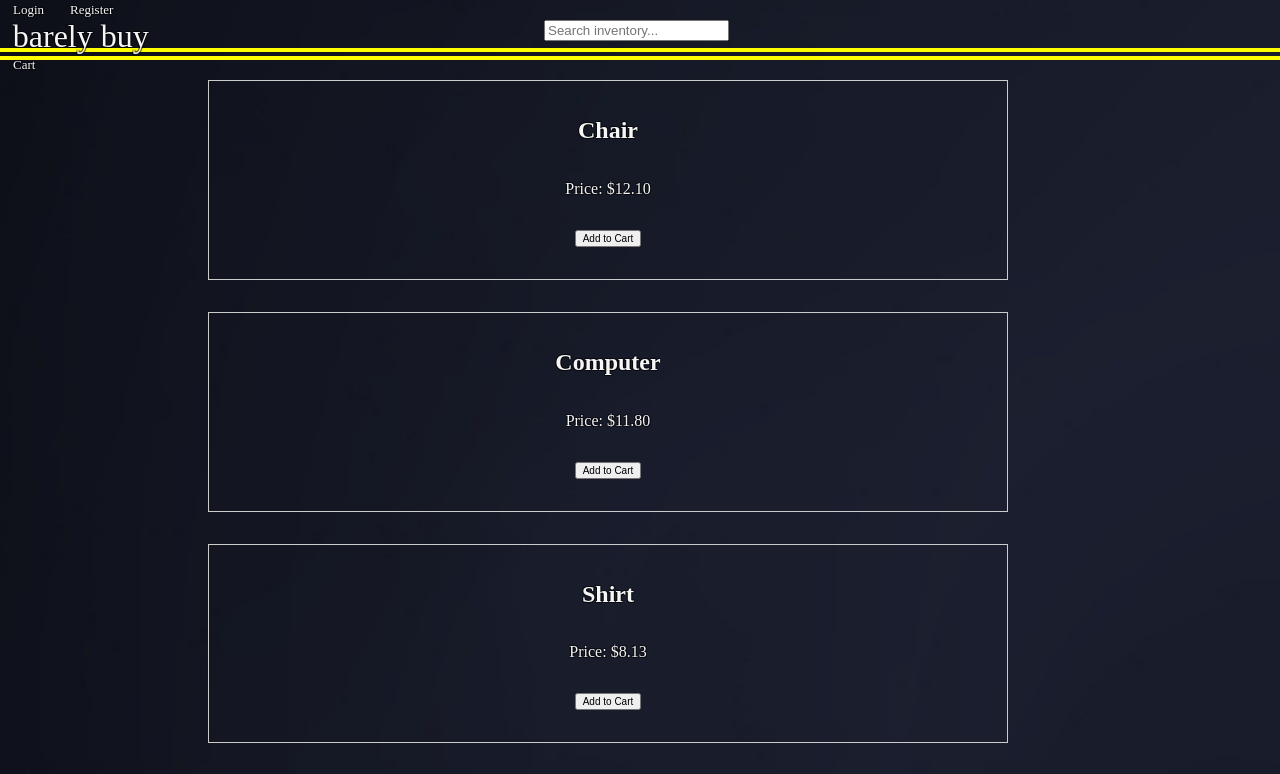
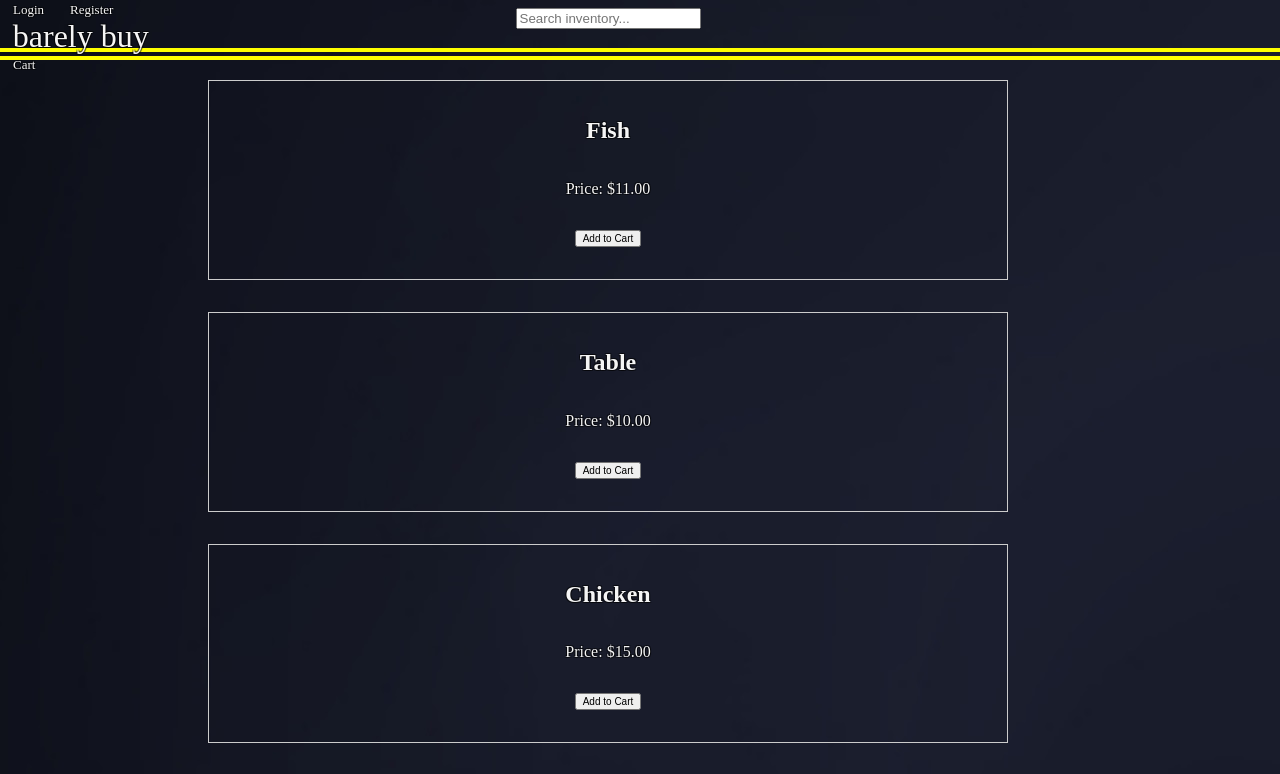
Before and after one commit to mathewlmcdowell/BarelyBuy, a React (Vite) app: page / in a window 1280 px wide. Shown: the top 774 px of the page. Built offline with nearby package versions, Linux system fonts and the light colour scheme.

Commit message:
faker no longer randomizes, search is functioning

```diff
--- a/src/client/Home.jsx
+++ b/src/client/Home.jsx
@@ -4,6 +4,7 @@ import SearchBar from "./components/SearchBar"
 import { useState } from "react"
 import ProductDetail from "./components/ProductDetail"
 import Card from "./components/Card"
+import {faker} from '@faker-js/faker'
 
 
 export default function Home() {
@@ -12,9 +13,24 @@ export default function Home() {
     const [searchText, setSearchText] = useState(''); // State for search text
     const data = [];
 
-    const handleProductClick = (product) => {
-        setSelectedProduct(product);
+    //faker
+    faker.seed(123); //set seed for constitent inventory.
+    const firstRandom = faker.number.int();
+    // Setting the seed again resets the sequence.
+    faker.seed(123);
+    const secondRandom = faker.number.int();
+    console.log(firstRandom === secondRandom); //console logs 'True' if seed is indeed working.
+
+    for(let i = 0; i < 100; i++) {
+      let fakee = {
+        id: i,
+        product_name: faker.commerce.product(),
+        price: faker.commerce.price({ min: 8, max: 20, dec: 2, symbol: "$"}),
       };
+      data.push(fakee);
+    }
+    //end of faker
+
 
       // Function to filter products based on search text
       const filterProducts = (products, text) => {
@@ -38,18 +54,16 @@ export default function Home() {
         <div>
             <NavBar />
         </div>
-        <div>
+        <div className="card-container outline">
           <SearchBar onSearch={handleSearch} /> {/* Add the SearchBar component */}
             {filteredProducts.map((product) => (
-            <div key={product.id} onClick={() => handleProductClick(product)}>
+            <div key={product.id}>
               <Card product={product} />
             </div>
             ))}
             { (selectedProduct && <ProductDetail product={selectedProduct} />) }
         </div>
-        <div>
-            <Faker />
-        </div>
+
 
         </>
     )
--- a/src/client/components/Faker.jsx
+++ b/src/client/components/Faker.jsx
@@ -1,39 +1,42 @@
 import Card from './Card';
 import {faker} from '@faker-js/faker';
 import { useState } from 'react';
-import Cart from './Cart';
 
 
 export default function Faker() {
   const data = [];
   const [selectedProduct, setSelectedProduct] = useState(null); // Initialize selected product state
 
+  faker.seed(123); //set seed for constitent inventory.
+  const firstRandom = faker.number.int();
+  // Setting the seed again resets the sequence.
+  faker.seed(123);
+  const secondRandom = faker.number.int();
+  console.log(firstRandom === secondRandom); //console logs 'True' if seed is indeed working.
 
-  for(let i = 0; i < 50; i++) {
-    const minPrice = 8;
-    const maxPrice = 20;
-    const price = `$${(minPrice + Math.random() * (maxPrice - minPrice)).toFixed(2)}`;
-
+  for(let i = 0; i < 100; i++) {
     let fakee = {
       id: i,
       product_name: faker.commerce.product(),
-      price: price,
+      price: faker.commerce.price({ min: 8, max: 20, dec: 2, symbol: "$"}),
     };
     data.push(fakee);
   }
 
-   // Define the handleProductClick function to set the selected product
-   const handleProductClick = (product) => {
-    setSelectedProduct(product);
-  };
 
+
+  const handleAddToCart = (product) => {
+    console.log(`Added ${product.product_name} to the cart`);
+    setCartItems(product);
+    console.log(cartItems);
+    };
 
   return (
     <>
     <div className="card-container outline">
       {data.map((product) => (
-        <div key={product.id} onClick={() => handleProductClick(product)}>
-          <Card product={product} />
+        <div key={product.id}>
+          <Card product={product} cartItems={handleAddToCart} />
         </div>
       ))}
 
--- a/src/client/style.css
+++ b/src/client/style.css
@@ -99,8 +99,9 @@ body{
     display:block;
     position:fixed;
     z-index: 99;
-    margin-left: 42.5vw;
-    margin-top: 2.5vh;
+    padding: 0;
+    margin: 0;
+    top: 1vh;
   }
 
   .padding {
```
